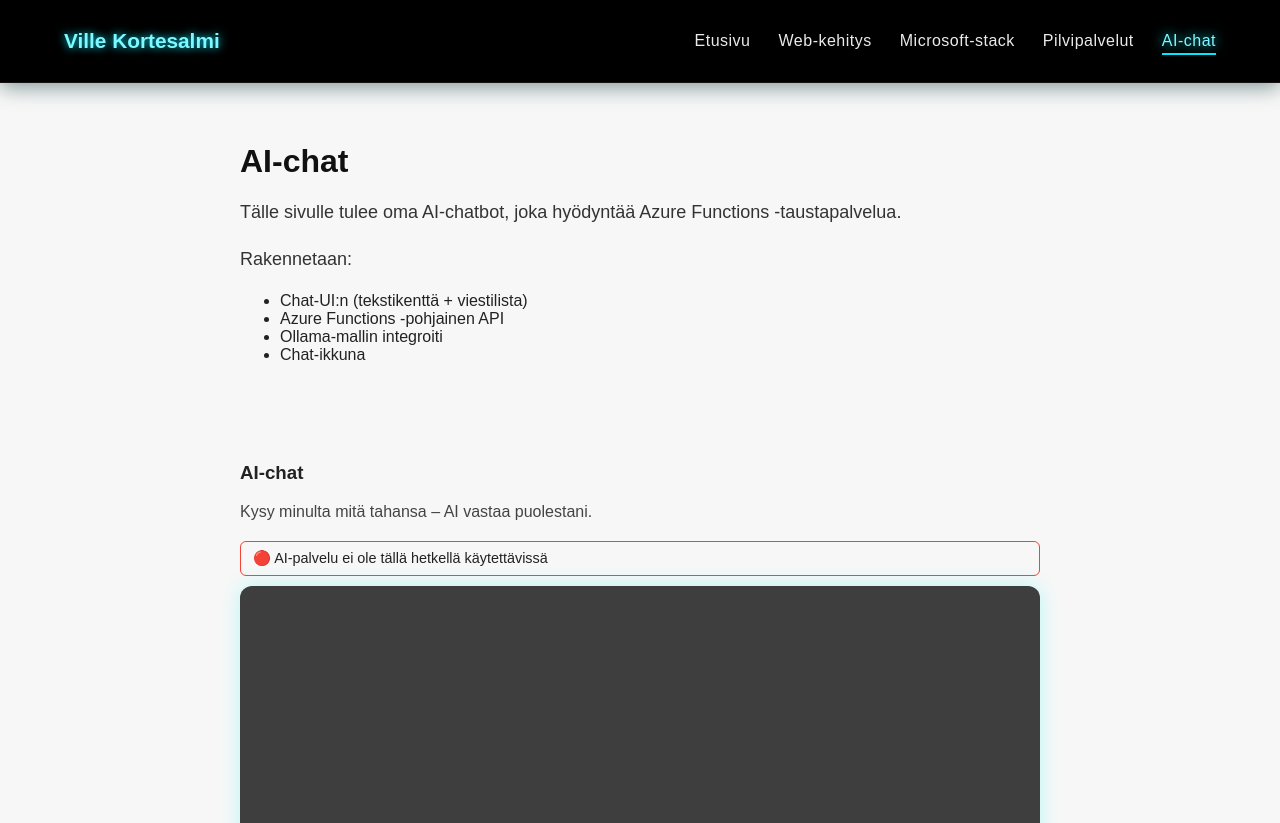
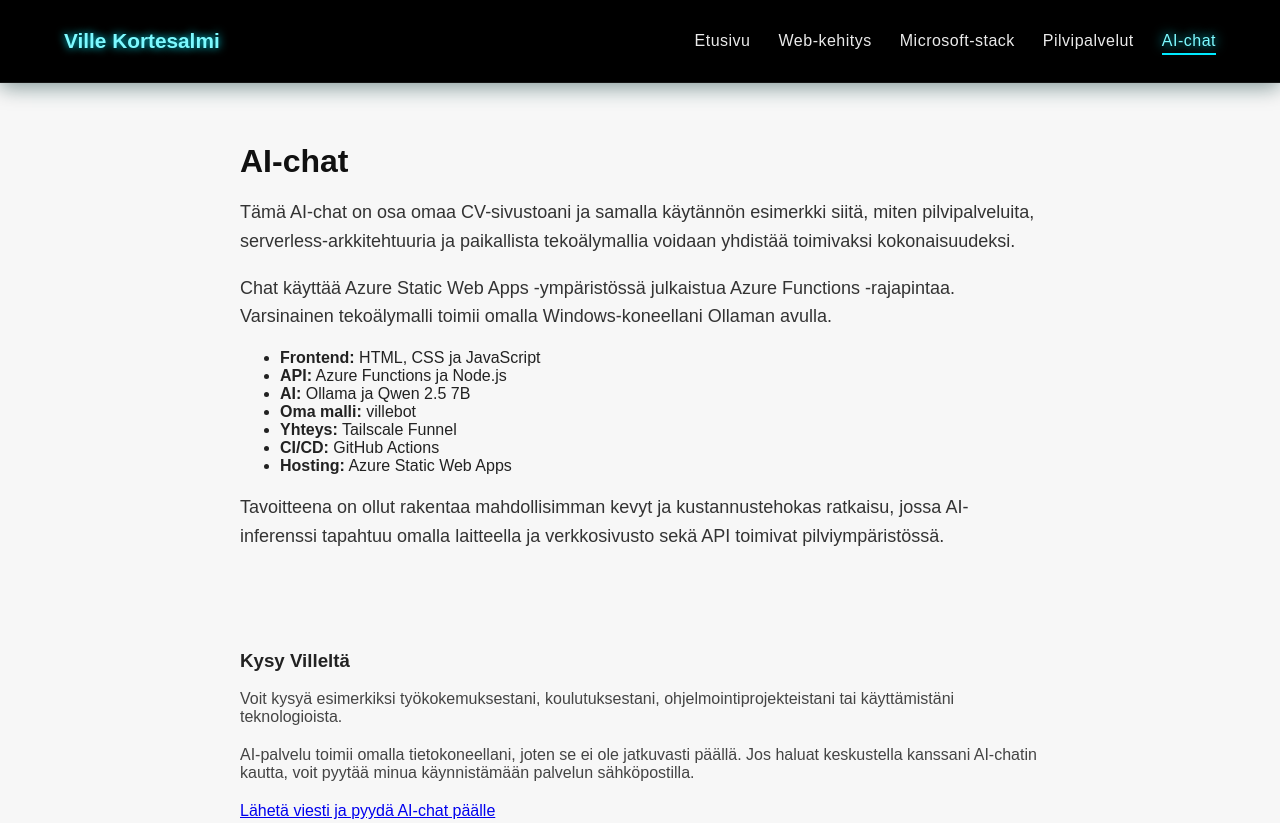
Before and after one commit to Lahnae/ville-cv-ai, a plain HTML site: page ai-chat.html in a window 1280 px wide. Shown: the top 823 px of the page. Drawn offline with Linux system fonts and the light colour scheme; no server answers.

Commit message:
ai-chat.html update

```diff
--- a/ai-chat.html
+++ b/ai-chat.html
@@ -4,7 +4,7 @@
 <head>
     <meta charset="UTF-8">
     <meta name="viewport" content="width=device-width, initial-scale=1.0">
-    <title>AI‑chat – Ville Kortesalmi</title>
+    <title>AI-chat – Ville Kortesalmi</title>
     <link rel="stylesheet" href="style.css">
 </head>
 
@@ -23,42 +23,82 @@
 
             <ul class="nav-links" id="nav-links">
                 <li><a href="index.html">Etusivu</a></li>
-                <li><a href="web-kehitys.html">Web‑kehitys</a></li>
-                <li><a href="microsoft-stack.html">Microsoft‑stack</a></li>
+                <li><a href="web-kehitys.html">Web-kehitys</a></li>
+                <li><a href="microsoft-stack.html">Microsoft-stack</a></li>
                 <li><a href="pilvipalvelut.html">Pilvipalvelut</a></li>
-                <li><a href="ai-chat.html" class="active">AI‑chat</a></li>
+                <li><a href="ai-chat.html" class="active">AI-chat</a></li>
             </ul>
         </div>
     </nav>
 
     <div class="section">
-        <h3>AI‑chat</h3>
+        <h3>AI-chat</h3>
 
-        <p>Tälle sivulle tulee oma AI‑chatbot, joka hyödyntää Azure Functions ‑taustapalvelua.</p>
+        <p>
+            Tämä AI-chat on osa omaa CV-sivustoani ja samalla käytännön
+            esimerkki siitä, miten pilvipalveluita, serverless-arkkitehtuuria
+            ja paikallista tekoälymallia voidaan yhdistää toimivaksi kokonaisuudeksi.
+        </p>
 
-        <p>Rakennetaan:</p>
+        <p>
+            Chat käyttää Azure Static Web Apps -ympäristössä julkaistua
+            Azure Functions -rajapintaa. Varsinainen tekoälymalli toimii
+            omalla Windows-koneellani Ollaman avulla.
+        </p>
 
         <ul>
-            <li>Chat‑UI:n (tekstikenttä + viestilista)</li>
-            <li>Azure Functions ‑pohjainen API</li>
-            <li>Ollama‑mallin integroiti</li>
-            <li>Chat‑ikkuna</li>
+            <li><strong>Frontend:</strong> HTML, CSS ja JavaScript</li>
+            <li><strong>API:</strong> Azure Functions ja Node.js</li>
+            <li><strong>AI:</strong> Ollama ja Qwen 2.5 7B</li>
+            <li><strong>Oma malli:</strong> villebot</li>
+            <li><strong>Yhteys:</strong> Tailscale Funnel</li>
+            <li><strong>CI/CD:</strong> GitHub Actions</li>
+            <li><strong>Hosting:</strong> Azure Static Web Apps</li>
         </ul>
+
+        <p>
+            Tavoitteena on ollut rakentaa mahdollisimman kevyt ja kustannustehokas
+            ratkaisu, jossa AI-inferenssi tapahtuu omalla laitteella ja
+            verkkosivusto sekä API toimivat pilviympäristössä.
+        </p>
     </div>
+
     <div class="chat-container">
-        <h3>AI‑chat</h3>
-        <p class="chat-info">Kysy minulta mitä tahansa – AI vastaa puolestani.</p>
+        <h3>Kysy Villeltä</h3>
+
+        <p class="chat-info">
+            Voit kysyä esimerkiksi työkokemuksestani, koulutuksestani,
+            ohjelmointiprojekteistani tai käyttämistäni teknologioista.
+        </p>
+
+        <p class="chat-info">
+            AI-palvelu toimii omalla tietokoneellani, joten se ei ole jatkuvasti
+            päällä. Jos haluat keskustella kanssani AI-chatin kautta, voit
+            pyytää minua käynnistämään palvelun sähköpostilla.
+        </p>
+
+        <p class="chat-info">
+            <a href="mailto:vilkor88@gmail.com?subject=AI-chatin%20k%C3%A4ynnist%C3%A4mispyynt%C3%B6&body=Hei%20Ville!%0A%0AK%C3%A4vin%20tutustumassa%20CV-sivustoosi%20ja%20haluaisin%20kokeilla%20AI-chatia.%20Voisitko%20laittaa%20chatin%20p%C3%A4%C3%A4lle%3F%0A%0AYst%C3%A4v%C3%A4llisin%20terveisin%2C%0A">
+                Lähetä viesti ja pyydä AI-chat päälle
+            </a>
+        </p>
 
         <div id="chat-window" class="chat-window"></div>
 
         <div class="chat-input-area">
-            <input type="text" id="chat-input" placeholder="Kirjoita viesti..." />
+            <input
+                type="text"
+                id="chat-input"
+                placeholder="Kirjoita viesti..."
+                autocomplete="off"
+            />
             <button id="chat-send">Lähetä</button>
         </div>
     </div>
 
     <script src="/assets/js/chat.js"></script>
     <script src="assets/js/hamburger.js"></script>
+
 </body>
 
 </html>
```
Also changed, not shown: microsoft-stack.html (+0 -2 lines), pilvipalvelut.html (+0 -2 lines).
